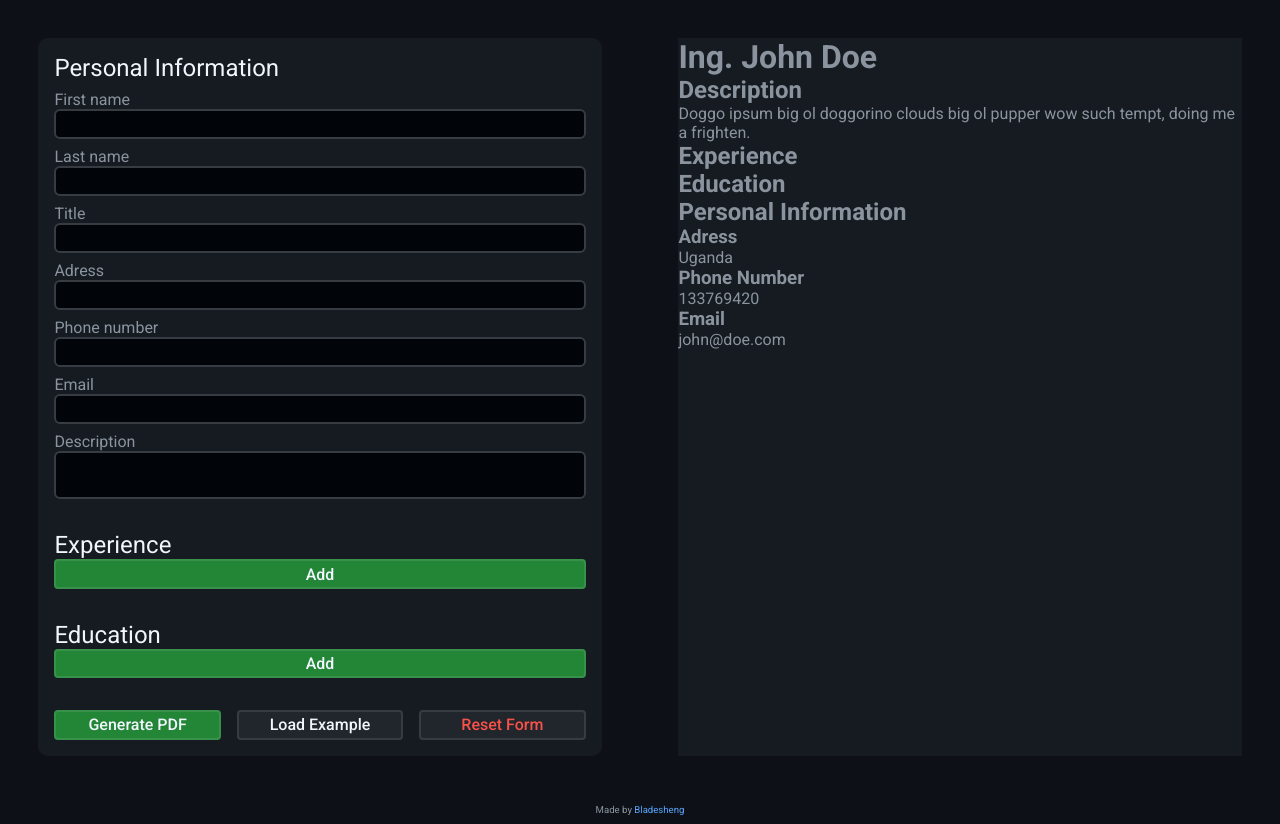
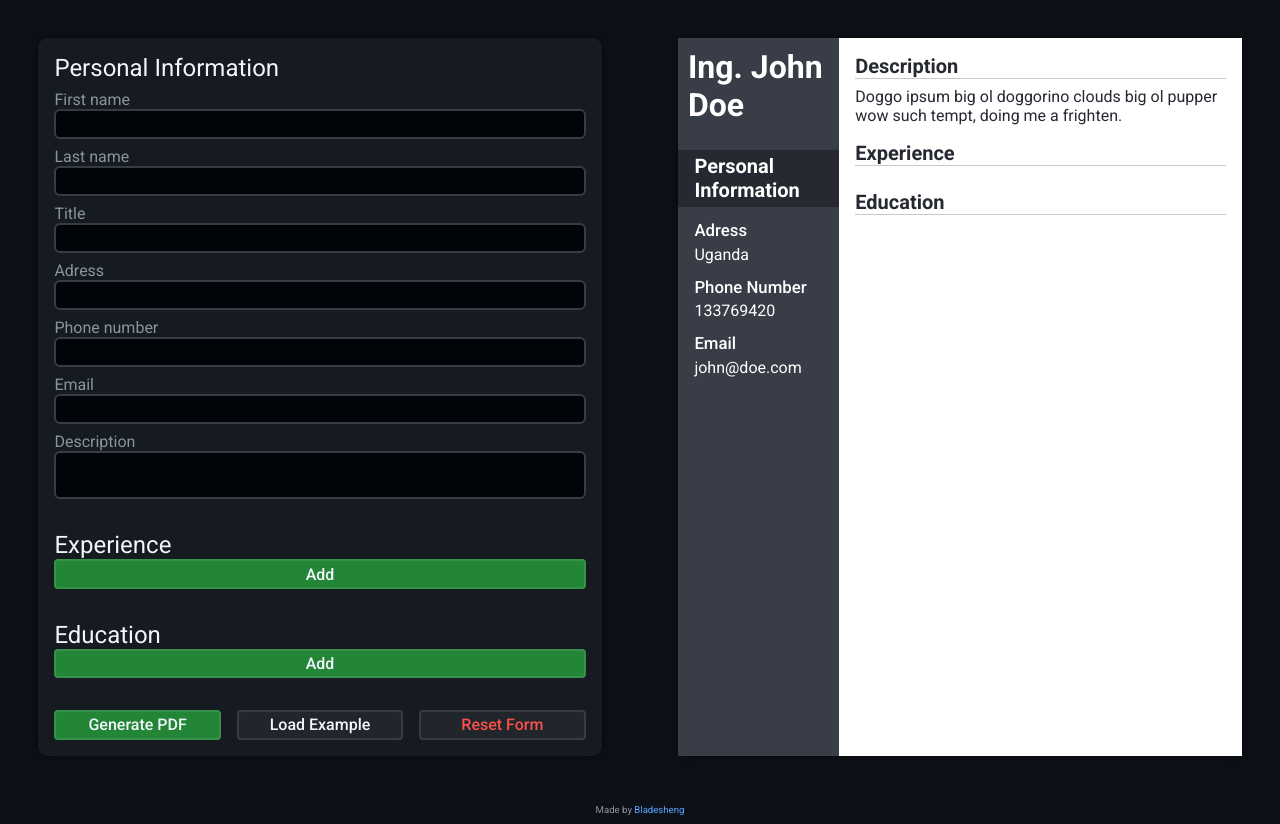
Before and after one commit to Bladesheng/cv-project, a React app: page / in a window 1280 px wide. Built offline with nearby package versions, Linux system fonts and the light colour scheme.

Commit message:
Style output

```diff
--- a/src/components/CvOutput.tsx
+++ b/src/components/CvOutput.tsx
@@ -14,9 +14,9 @@ class CvOutput extends React.Component<OutputProps> {
     const schoolsElements = inputState.education.map((school, index) => {
       return (
         <div key={index} className="school">
-          <h3 className="date">
+          <p className="date">
             {school.educationFrom} - {school.educationTo}
-          </h3>
+          </p>
           <h3 className="schoolName">{school.school}</h3>
           <p className="degree">{school.degree}</p>
           <p className="specialization">{school.specialization}</p>
@@ -27,9 +27,9 @@ class CvOutput extends React.Component<OutputProps> {
     const jobsElements = inputState.experience.map((job, index) => {
       return (
         <div key={index} className="job">
-          <h3 className="date">
+          <p className="date">
             {job.experinceFrom} - {job.experinceTo}
-          </h3>
+          </p>
           <h3 className="compayName">{job.company}</h3>
           <p className="position">{job.position}</p>
         </div>
--- a/src/styles/style.scss
+++ b/src/styles/style.scss
@@ -10,12 +10,14 @@ $color-primary: rgb(13, 17, 23);
 $color-secondary: rgb(22, 27, 34);
 $color-grey-dark: rgb(33, 38, 45);
 $color-grey-light: rgb(55, 59, 66);
-$color-blue: rgb(27, 44, 67);
 $color-green-dark: rgb(35, 134, 54);
 $color-green-light: rgb(56, 145, 75);
-$color-purple: rgb(137, 87, 229);
 $color-black: rgb(1, 4, 9);
 $color-red: rgb(218, 54, 51);
+
+$cv-white: rgb(255, 255, 255);
+$cv-grey-light: rgb(56, 61, 71);
+$cv-grey-dark: rgb(38, 41, 49);
 
 * {
   padding: 0;
@@ -60,6 +62,7 @@ main {
     gap: 2rem;
 
     background-color: $color-secondary;
+    box-shadow: 0 0 10px -2px $color-black;
 
     border-radius: 10px;
 
@@ -167,8 +170,96 @@ main {
 
   .cvOutput {
     margin: 3vw;
+    display: grid;
+    grid-template-columns: 1fr 2.5fr;
+    grid-template-rows: auto 1fr;
 
-    background-color: $color-secondary;
+    background-color: $cv-white;
+    box-shadow: 0 0 10px -2px $color-black;
+
+    color: $cv-white;
+
+    h1 {
+      grid-column: 1 / 2;
+
+      padding: 0.3em;
+
+      font-size: 2rem;
+      font-weight: 600;
+
+      background-color: $cv-grey-light;
+    }
+
+    h2 {
+      border-bottom: 1px solid rgb(200, 200, 200);
+
+      font-size: 1.25rem;
+      font-weight: 600;
+    }
+
+    .skills {
+      grid-column: 2 / 3;
+      grid-row: 1 / 3;
+
+      display: flex;
+      flex-direction: column;
+      gap: 1rem;
+
+      color: $cv-grey-dark;
+
+      padding: 1rem;
+
+      h2 {
+        margin-bottom: 0.5rem;
+      }
+
+      .job {
+        display: grid;
+        grid-template-columns: 1fr 2fr;
+        grid-template-rows: 1fr 1fr;
+
+        .position {
+          grid-column: 2 / 3;
+        }
+      }
+
+      .school {
+        display: grid;
+        grid-template-columns: 1fr 2fr;
+        grid-template-rows: 1fr 1fr 1fr;
+
+        .degree {
+          grid-column: 2 / 3;
+        }
+
+        .specialization {
+          grid-column: 2 / 3;
+        }
+      }
+    }
+
+    .personalInfo {
+      padding: 1rem;
+
+      background-color: $cv-grey-light;
+
+      h2 {
+        margin: 0 -1rem;
+        padding: 0.3rem 1rem;
+
+        background-color: $cv-grey-dark;
+
+        border: none;
+      }
+
+      h3 {
+        font-size: 1.05rem;
+        font-weight: 500;
+
+        margin-top: 0.8rem;
+        margin-bottom: 0.3rem;
+      }
+    }
   }
 }
 
```
